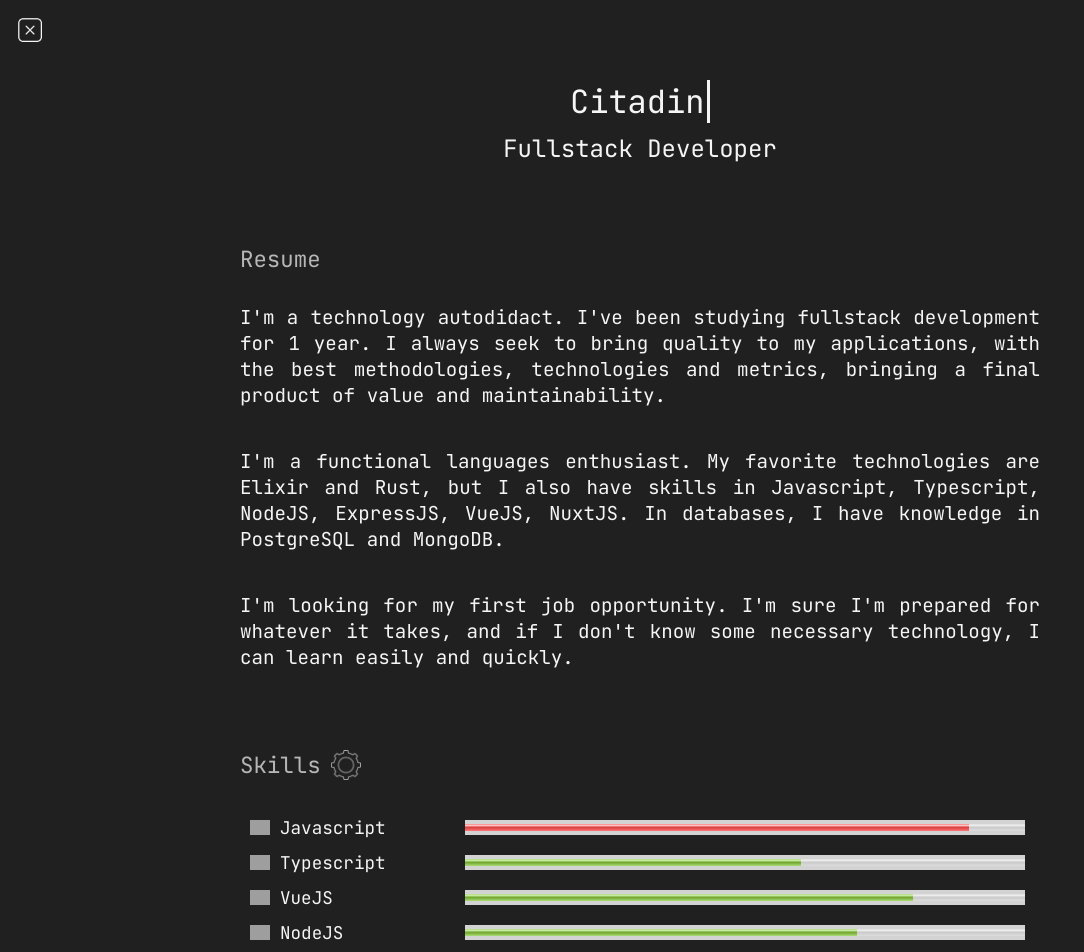
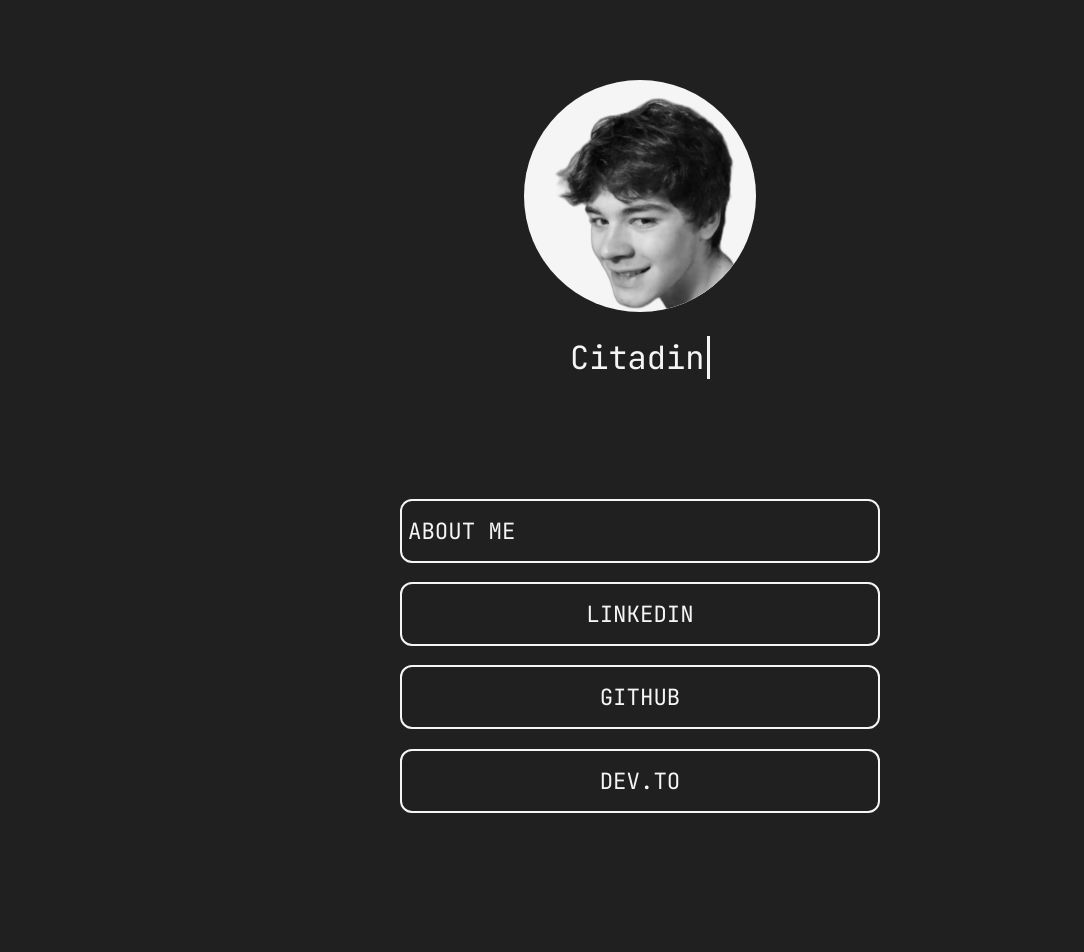
Before and after one commit to rodrigocitadin/my-portfolio, a Vue app: page / in a window 1280 px wide. Shown: the top 952 px of the page, without its empty margins (0-1084 px from the left). After the commit the page ends 822 px from the top, so only its background shows below. Built offline with nearby package versions, Linux system fonts and the light colour scheme; grey boxes are pictures that could not be loaded.

Commit message:
refactor: Isolating components for better readability

```diff
--- a/src/App.vue
+++ b/src/App.vue
@@ -13,7 +13,7 @@
 <script>
 import MyHeaderVue from './components/MyHeader.vue';
 import MyButtonsVue from './components/MyButtons.vue';
-import AboutMeVue from './components/AboutMe.vue';
+import AboutMeVue from './components/MyAboutMe.vue';
 
 export default {
   name: 'App',
@@ -24,7 +24,7 @@ export default {
   },
   data() {
     return {
-      showAbout: true
+      showAbout: false
     }
   },
 }
--- /dev/null
+++ b/src/assets/buttons.json
@@ -0,0 +1,20 @@
+[
+  {
+    "id": 1,
+    "msg": "LINKEDIN",
+    "link": "https://www.linkedin.com/in/rodrigobcitadin/",
+    "target": "_blank"
+  },
+  {
+    "id": 2,
+    "msg": "GITHUB",
+    "link": "https://github.com/rodrigocitadin",
+    "target": "_blank"
+  },
+  {
+    "id": 3,
+    "msg": "DEV.TO",
+    "link": "https://dev.to/rodrigocitadin",
+    "target": "_blank"
+  }
+]
--- a/src/components/AboutMe.vue
+++ /dev/null
@@ -1,169 +0,0 @@
-<template>
-  <div class="my-name name-about">
-    <h1 class="name animation-typing">Citadin</h1>
-    <h2 class="subtitle">Fullstack Developer</h2>
-  </div>
-
-
-  <div class="resume container align-center">
-    <h3 class="titles">Resume</h3>
-
-    <p class="resume-text">I'm a technology autodidact. I've been studying fullstack development for 1 year. I always
-      seek to bring quality
-      to
-      my applications, with the best methodologies, technologies and metrics, bringing a final product of value and
-      maintainability.
-    </p>
-    <p class="resume-text">
-      I'm a functional languages enthusiast. My favorite technologies are Elixir and Rust, but I also have skills in
-      Javascript, Typescript, NodeJS, ExpressJS, VueJS, NuxtJS. In databases, I have knowledge in PostgreSQL and
-      MongoDB.
-    </p>
-    <p class="resume-text">
-      I'm looking for my first job opportunity. I'm sure I'm prepared for whatever it takes, and if I don't know some
-      necessary technology, I can learn easily and quickly.
-    </p>
-  </div>
-
-  <div class="skills container align-center">
-    <h3 class="titles">Skills <img class="gear rotate-gear" src="../assets/gear.png"></h3>
-
-    <MySkillsVue />
-  </div>
-</template>
-
-<script>
-import MySkillsVue from './about_me/MySkills.vue'
-
-export default {
-  components: {
-    MySkillsVue
-  }
-}
-</script>
-
-<style>
-.name-about {
-  margin: 80px auto 20px;
-  display: flex;
-  flex-direction: column;
-  align-items: center;
-}
-
-.subtitle {
-  margin: 10px 0 60px;
-}
-
-.titles {
-  color: #b6b6b6;
-  font-size: 1.4em;
-  display: flex;
-  margin-bottom: 30px;
-}
-
-.gear {
-  width: 30px;
-  opacity: 70%;
-  margin: 0 10px;
-}
-
-.container {
-  width: 80%;
-  max-width: 800px;
-  margin: 20px auto;
-}
-
-.resume {
-  margin: 0 auto 40px;
-}
-
-.resume-text {
-  font-size: 1.2em;
-  margin-bottom: 40px;
-  text-align: justify;
-  color: #f5f5f5;
-}
-
-.icons-meters {
-  margin: 5px 0;
-  display: flex;
-  justify-content: space-between;
-  align-items: center;
-}
-
-.meters {
-  margin-bottom: 40px;
-}
-
-.labels {
-  display: flex;
-  align-items: center;
-  color: whitesmoke;
-  font-size: 1.1em;
-}
-
-meter {
-  display: flex;
-  margin: 0 15px;
-  width: 70%;
-  align-items: flex-end;
-}
-
-.icons {
-  width: 20px;
-  margin: 5px 10px;
-}
-
-.rotate-gear {
-  -webkit-animation: rotate-center 4s linear infinite both;
-  animation: rotate-center 4s linear infinite both;
-}
-
-@media (max-width: 750px) {
-  meter {
-    width: 60%;
-  }
-}
-
-@media (max-width: 600px) {
-  meter {
-    width: 50%;
-  }
-}
-
-/* ----------------------------------------------
- * Generated by Animista on 2022-11-25 14:30:15
- * Licensed under FreeBSD License.
- * See http://animista.net/license for more info.
- * w: http://animista.net, t: @cssanimista
- * ---------------------------------------------- */
-
-/**
- * ----------------------------------------
- * animation rotate-center
- * ----------------------------------------
- */
-@-webkit-keyframes rotate-center {
-  0% {
-    -webkit-transform: rotate(0);
-    transform: rotate(0);
-  }
-
-  100% {
-    -webkit-transform: rotate(360deg);
-    transform: rotate(360deg);
-  }
-}
-
-@keyframes rotate-center {
-  0% {
-    -webkit-transform: rotate(0);
-    transform: rotate(0);
-  }
-
-  100% {
-    -webkit-transform: rotate(360deg);
-    transform: rotate(360deg);
-  }
-}
-</style>
--- /dev/null
+++ b/src/components/MyAboutMe.vue
@@ -0,0 +1,34 @@
+<template>
+  <MyHeaderAboutVue />
+  <MyResumeVue />
+  <MySkillsVue />
+</template>
+
+<script>
+import MyResumeVue from './about_me/MyResume.vue';
+import MySkillsVue from './about_me/MySkills.vue';
+import MyHeaderAboutVue from './about_me/MyHeaderAbout.vue';
+
+export default {
+  components: {
+    MySkillsVue,
+    MyResumeVue,
+    MyHeaderAboutVue
+  }
+}
+</script>
+
+<style>
+.titles {
+  color: #b6b6b6;
+  font-size: 1.4em;
+  display: flex;
+  margin-bottom: 30px;
+}
+
+.container {
+  width: 80%;
+  max-width: 800px;
+  margin: 20px auto;
+}
+</style>
--- a/src/components/MyButtons.vue
+++ b/src/components/MyButtons.vue
@@ -7,26 +7,7 @@
 </template>
 
 <script>
-let buttons = [
-  {
-    id: 1,
-    msg: 'LINKEDIN',
-    link: 'https://www.linkedin.com/in/rodrigobcitadin/',
-    target: '_blank',
-  },
-  {
-    id: 2,
-    msg: 'GITHUB',
-    link: 'https://github.com/rodrigocitadin',
-    target: '_blank',
-  },
-  {
-    id: 3,
-    msg: 'DEV.TO',
-    link: 'https://dev.to/rodrigocitadin',
-    target: '_blank',
-  }
-]
+let buttons = require('../assets/buttons.json')
 
 export default {
   data() {
--- /dev/null
+++ b/src/components/about_me/MyHeaderAbout.vue
@@ -0,0 +1,25 @@
+<template>
+  <div class="my-name name-about">
+    <h1 class="name animation-typing">Citadin</h1>
+    <h2 class="subtitle">Fullstack Developer</h2>
+  </div>
+</template>
+
+<script>
+export default {
+
+}
+</script>
+
+<style>
+.name-about {
+  margin: 80px auto 20px;
+  display: flex;
+  flex-direction: column;
+  align-items: center;
+}
+
+.subtitle {
+  margin: 10px 0 60px;
+}
+</style>
--- /dev/null
+++ b/src/components/about_me/MyResume.vue
@@ -0,0 +1,40 @@
+<template>
+  <div class="resume container align-center">
+    <h3 class="titles">Resume</h3>
+
+    <p class="resume-text">I'm a technology autodidact. I've been studying fullstack development for 1 year. I always
+      seek to bring quality
+      to
+      my applications, with the best methodologies, technologies and metrics, bringing a final product of value and
+      maintainability.
+    </p>
+    <p class="resume-text">
+      I'm a functional languages enthusiast. My favorite technologies are Elixir and Rust, but I also have skills in
+      Javascript, Typescript, NodeJS, ExpressJS, VueJS, NuxtJS. In databases, I have knowledge in PostgreSQL and
+      MongoDB.
+    </p>
+    <p class="resume-text">
+      I'm looking for my first job opportunity. I'm sure I'm prepared for whatever it takes, and if I don't know some
+      necessary technology, I can learn easily and quickly.
+    </p>
+  </div>
+</template>
+
+<script>
+export default {
+
+}
+</script>
+
+<style>
+.resume {
+  margin: 0 auto 40px;
+}
+
+.resume-text {
+  font-size: 1.2em;
+  margin-bottom: 40px;
+  text-align: justify;
+  color: #f5f5f5;
+}
+</style>
--- a/src/components/about_me/MySkills.vue
+++ b/src/components/about_me/MySkills.vue
@@ -1,13 +1,18 @@
 <template>
-  <div v-for="skill in skills" :key="skill.id" class="icons-meters">
-    <label class="labels" :for="skill.id"><img class="icons" :src="skill.icon">{{ skill.name
-    }}</label>
-    <meter :id="skill.id" :value="skill.value" min="0" max="10" low="8" high="8"></meter>
+  <div class="skills container align-center">
+    <h3 class="titles">Skills <img class="gear rotate-gear" src="../../assets/gear.png"></h3>
+
+    <div v-for="skill in skills" :key="skill.id" class="icons-meters">
+      <label class="labels" :for="skill.id"><img class="icons" :src="skill.icon">
+        {{ skill.name }}
+      </label>
+      <meter :id="skill.id" :value="skill.value" min="0" max="10" low="8" high="8"></meter>
+    </div>
   </div>
 </template>
 
 <script>
-let skills = require('../../assets/skill.json')
+let skills = require('../../assets/skills.json')
 
 export default {
   data() { return { skills } }
@@ -15,7 +20,45 @@ export default {
 </script>
 
 <style>
+.gear {
+  width: 30px;
+  opacity: 70%;
+  margin: 0 10px;
+}
+
+.rotate-gear {
+  -webkit-animation: rotate-center 4s linear infinite both;
+  animation: rotate-center 4s linear infinite both;
+}
+
+.icons-meters {
+  margin: 5px 0;
+  display: flex;
+  justify-content: space-between;
+  align-items: center;
+}
+
+.icons {
+  width: 20px;
+  margin: 5px 10px;
+}
+
+.meters {
+  margin-bottom: 40px;
+}
+
+.labels {
+  display: flex;
+  align-items: center;
+  color: whitesmoke;
+  font-size: 1.1em;
+}
+
 meter {
+  display: flex;
+  margin: 0 15px;
+  width: 70%;
+  align-items: flex-end;
   background: lightgrey;
   height: 15px;
 }
@@ -31,4 +74,52 @@ meter:-moz-meter-sub-optimum::-moz-meter-bar {
 meter:-moz-meter-sub-sub-optimum::-moz-meter-bar {
   background: seagreen;
 }
+
+@media (max-width: 750px) {
+  meter {
+    width: 60%;
+  }
+}
+
+@media (max-width: 600px) {
+  meter {
+    width: 50%;
+  }
+}
+
+/* ----------------------------------------------
+ * Generated by Animista on 2022-11-25 14:30:15
+ * Licensed under FreeBSD License.
+ * See http://animista.net/license for more info.
+ * w: http://animista.net, t: @cssanimista
+ * ---------------------------------------------- */
+
+/**
+ * ----------------------------------------
+ * animation rotate-center
+ * ----------------------------------------
+ */
+@-webkit-keyframes rotate-center {
+  0% {
+    -webkit-transform: rotate(0);
+    transform: rotate(0);
+  }
+
+  100% {
+    -webkit-transform: rotate(360deg);
+    transform: rotate(360deg);
+  }
+}
+
+@keyframes rotate-center {
+  0% {
+    -webkit-transform: rotate(0);
+    transform: rotate(0);
+  }
+
+  100% {
+    -webkit-transform: rotate(360deg);
+    transform: rotate(360deg);
+  }
+}
 </style>
```
Also changed, not shown: src/assets/skills.json (renamed from src/assets/skill.json).
